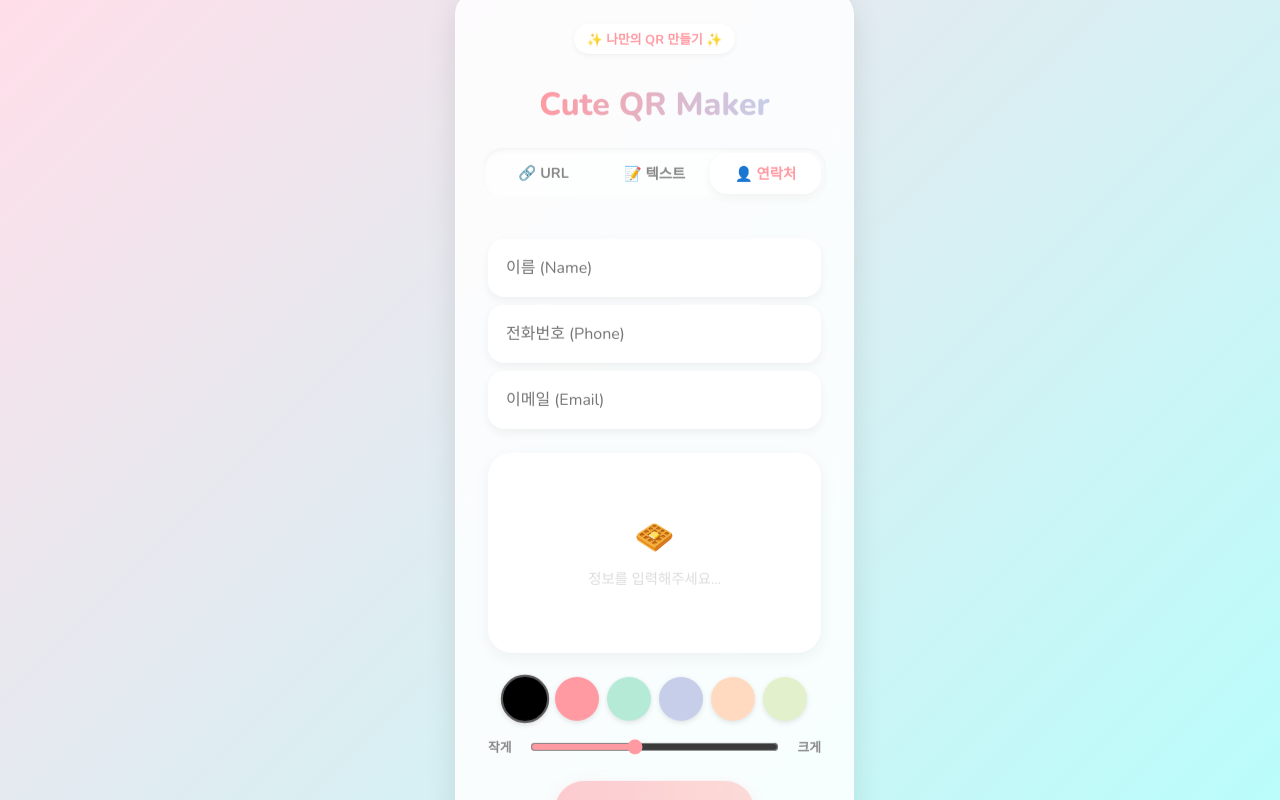
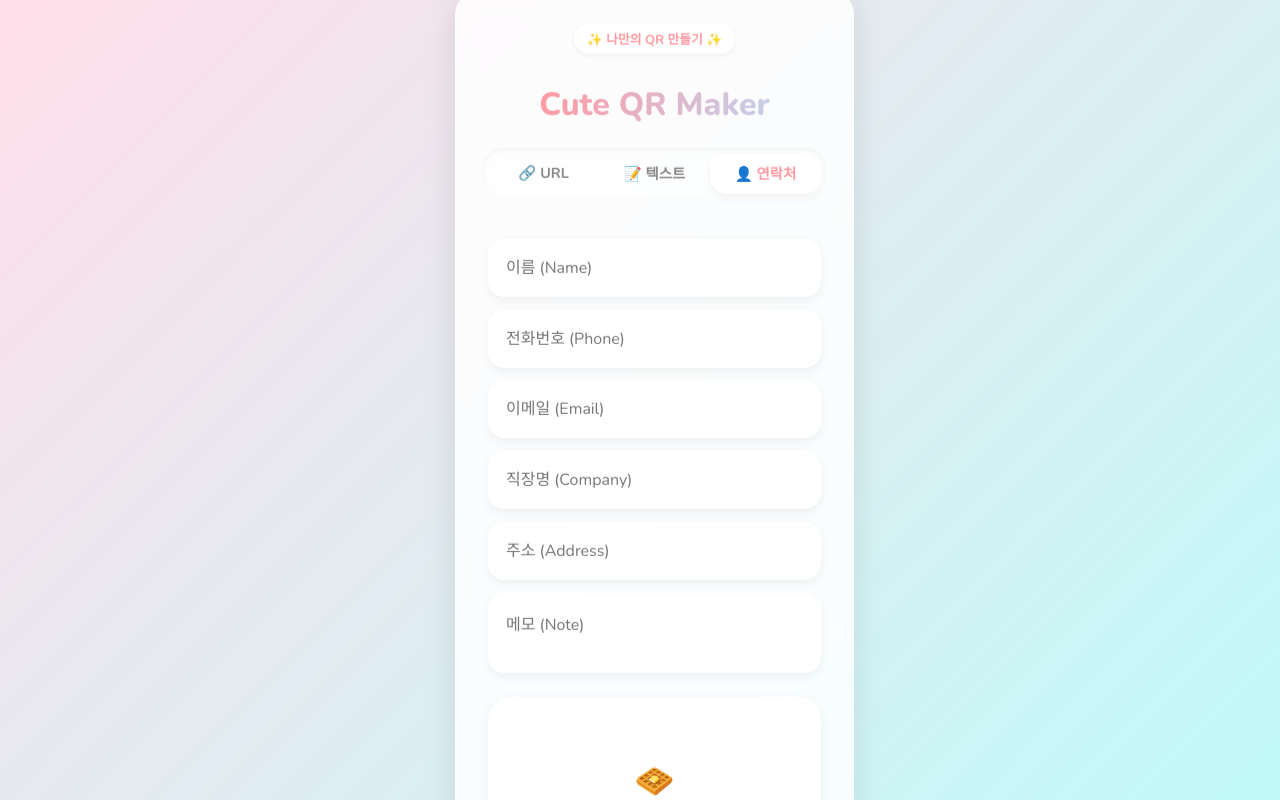
Before and after one commit to cybereun/qrcode, a React (Vite) app: page / in a window 1280 px wide. Both pictures are taken after a click on the button "👤 연락처". Shown: the top 800 px of the page. Built offline with nearby package versions, Linux system fonts and the light colour scheme.

Commit message:
기능(App): 연락처 정보 필드 확장 (직장, 주소, 메모 추가)

```diff
--- a/src/App.jsx
+++ b/src/App.jsx
@@ -8,7 +8,14 @@ const App = () => {
   // 상태 관리
   const [url, setUrl] = useState('');
   const [text, setText] = useState('');
-  const [contact, setContact] = useState({ name: '', phone: '', email: '' });
+  const [contact, setContact] = useState({
+    name: '',
+    phone: '',
+    email: '',
+    company: '',
+    address: '',
+    note: ''
+  });
 
   const [color, setColor] = useState('#000000');
   const [size, setSize] = useState(200);
@@ -25,14 +32,21 @@ const App = () => {
       return text;
     }
     if (activeTab === 'contact') {
-      const { name, phone, email } = contact;
-      if (!name && !phone && !email) return '';
+      const { name, phone, email, company, address, note } = contact;
+      // 필수값 체크는 없지만 하나라도 있으면 생성
+      if (!name && !phone && !email && !company && !address && !note) return '';
+
       // vCard 3.0 포맷 생성
+      // ADR 포맷: ADR:;;Street Address;City;Region;Postal Code;Country
+      // 여기서는 심플하게 전체 주소를 Street Address 자리에 넣습니다.
       return `BEGIN:VCARD
 VERSION:3.0
 FN:${name}
 TEL:${phone}
 EMAIL:${email}
+ORG:${company}
+ADR:;;${address};;;;
+NOTE:${note}
 END:VCARD`;
     }
     return '';
@@ -122,7 +136,7 @@ END:VCARD`;
         )}
 
         {activeTab === 'contact' && (
-          <div style={{ display: 'flex', flexDirection: 'column', gap: '0.5rem', width: '100%' }}>
+          <div style={{ display: 'flex', flexDirection: 'column', gap: '0.8rem', width: '100%' }}>
             <input
               type="text"
               placeholder="이름 (Name)"
@@ -143,6 +157,27 @@ END:VCARD`;
               className="cute-input"
               value={contact.email}
               onChange={(e) => setContact({ ...contact, email: e.target.value })}
+            />
+            <input
+              type="text"
+              placeholder="직장명 (Company)"
+              className="cute-input"
+              value={contact.company}
+              onChange={(e) => setContact({ ...contact, company: e.target.value })}
+            />
+            <input
+              type="text"
+              placeholder="주소 (Address)"
+              className="cute-input"
+              value={contact.address}
+              onChange={(e) => setContact({ ...contact, address: e.target.value })}
+            />
+            <textarea
+              placeholder="메모 (Note)"
+              className="cute-textarea"
+              style={{ minHeight: '80px' }}
+              value={contact.note}
+              onChange={(e) => setContact({ ...contact, note: e.target.value })}
             />
           </div>
         )}
```
